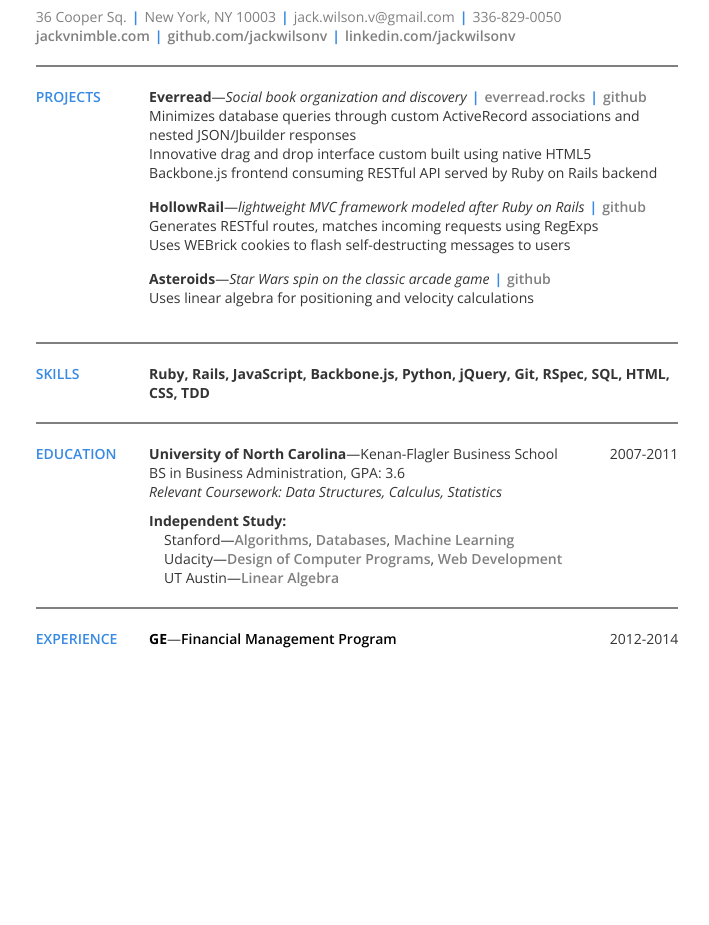
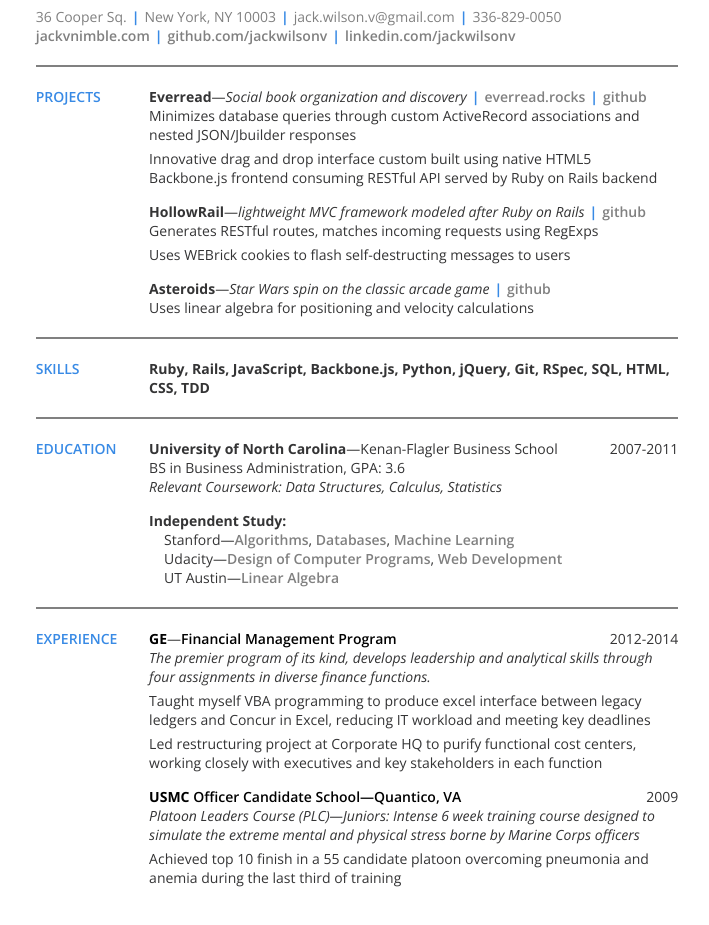
Before and after one commit to id4ho/resume, a plain HTML site: page jack_wilson.html in a window 1280 px wide. Shown: the part 139-1064 px from the top of the page, without its empty margins (283-992 px from the left). Drawn offline with nearby package versions, Linux system fonts and the light colour scheme.

Commit message:
Adds job experience.

```diff
--- a/jack_wilson.html
+++ b/jack_wilson.html
@@ -191,12 +191,20 @@ div.content {
   font-size: 14px;
 }
 
-div.project {
+div.segment {
   margin-bottom: 15px;
 }
 
 ul.courses {
   margin-left: 15px;
+}
+
+li.bullets {
+  margin-bottom: 5px;
+}
+
+div.last {
+  margin-bottom: 0;
 }
 
 
@@ -233,23 +241,23 @@ ul.courses {
         <section class="group">
           <header class="title">PROJECTS</header>
           <div class="content">
-            <div class="project">
+            <div class="segment">
               <ul>
                 <li>
                   <strong>Everread</strong>&mdash;<em>Social book organization and discovery</em><span class="bar">|</span><a href="http://everread.rocks">everread.rocks</a><span class="bar">|</span><a href="https://github.com/jackwilsonv/everread">github</a>
                 </li>
-                <li>Minimizes database queries through custom ActiveRecord associations and nested JSON/Jbuilder responses</li>
+                <li class="bullets">Minimizes database queries through custom ActiveRecord associations and nested JSON/Jbuilder responses</li>
                 <li>Innovative drag and drop interface custom built using native HTML5</li>
-                <li>Backbone.js frontend consuming RESTful API served by Ruby on Rails backend</li>
+                <li class="bullets">Backbone.js frontend consuming RESTful API served by Ruby on Rails backend</li>
               </ul>
             </div>
 
-            <div class="project">
+            <div class="segment">
               <ul>
                 <li>
                   <strong>HollowRail</strong>&mdash;<em>lightweight MVC framework modeled after Ruby on Rails</em><span class="bar">|</span><a href="https://github.com/jackwilsonv/hollowrail">github</a>
                 </li>
-                <li>
+                <li class="bullets">
                   Generates RESTful routes, matches incoming requests using RegExps
                 </li>
                 <li>
@@ -258,7 +266,7 @@ ul.courses {
               </ul>
             </div>
 
-            <div class="project">
+            <div class="segment last">
               <ul>
                 <li><strong>Asteroids</strong>&mdash;<em>Star Wars spin on the classic arcade game</em><span class="bar">|</span><a href="https://github.com/jackwilsonv/asteroids">github</a>
                 </li>
@@ -276,7 +284,7 @@ ul.courses {
         <section class="group">
           <header class="title">SKILLS</header>
           <div class="content">
-          <p><strong>Ruby, Rails, JavaScript, Backbone.js, Python, jQuery, Git, RSpec, SQL, HTML, CSS, TDD</strong></p>
+            <div class="segment last"><strong>Ruby, Rails, JavaScript, Backbone.js, Python, jQuery, Git, RSpec, SQL, HTML, CSS, TDD</strong></div>
           </div>
         </section>
 
@@ -285,6 +293,7 @@ ul.courses {
         <section class="group">
           <header class="title">EDUCATION</header>
           <div class="content">
+            <div class="segment">
               <ul>
                 <li>
                   <strong>University of North Carolina</strong>&mdash;Kenan-Flagler Business School
@@ -300,6 +309,10 @@ ul.courses {
                   </em>
                 </li>
               </ul>
+            </div>
+
+            <div class="segment last">
+
               <h4>Independent Study:</h4>
 
               <ul class="courses">
@@ -320,12 +333,35 @@ ul.courses {
         <section class="group">
           <header class="title">EXPERIENCE</header>
           <div class="content">
+            <div class="segment">
               <ul>
                 <li><a class="header" href="http://www.ge.com"><strong>GE</strong></a>&mdash;<a class="header" href="http://www.ge.com/careers/culture/university-students/financial-management-program/united-states">Financial Management Program</a>
                   <span class="float-right">2012-2014</span>
                 </li>
-
+                <li class="bullets">
+                  <em>The premier program of its kind, develops leadership and analytical skills through four assignments in diverse finance functions.</em>
+                </li>
+                <li class="bullets">
+                  Taught myself VBA programming to produce excel interface between legacy ledgers and Concur in Excel, reducing IT workload and meeting key deadlines
+                </li>
+                <li class="bullets">
+                  Led restructuring project at Corporate HQ to purify functional cost centers, working closely with executives and key stakeholders in each function
+                </li>
               </ul>
+            </div>
+            <div class="segment last">
+              <ul>
+                <li>
+                  <a class="header" href="http://www.marines.com/becoming-a-marine/officer-candidates-school"><strong>USMC</strong> Officer Candidate School&mdash;Quantico, VA</a>
+                  <span class="float-right">2009</span>
+                </li>
+                <li class="bullets"><em>Platoon Leaders Course (PLC)&mdash;Juniors: Intense 6 week training course designed to simulate the extreme mental and physical stress borne by Marine Corps officers</em>
+                </li>
+                <li>
+                  Achieved top 10 finish in a 55 candidate platoon overcoming pneumonia and anemia during the last third of training
+                </li>
+              </ul>
+            </div>
         </section>
 
 
```
Lines whose indentation alone changed are shown as unchanged.
